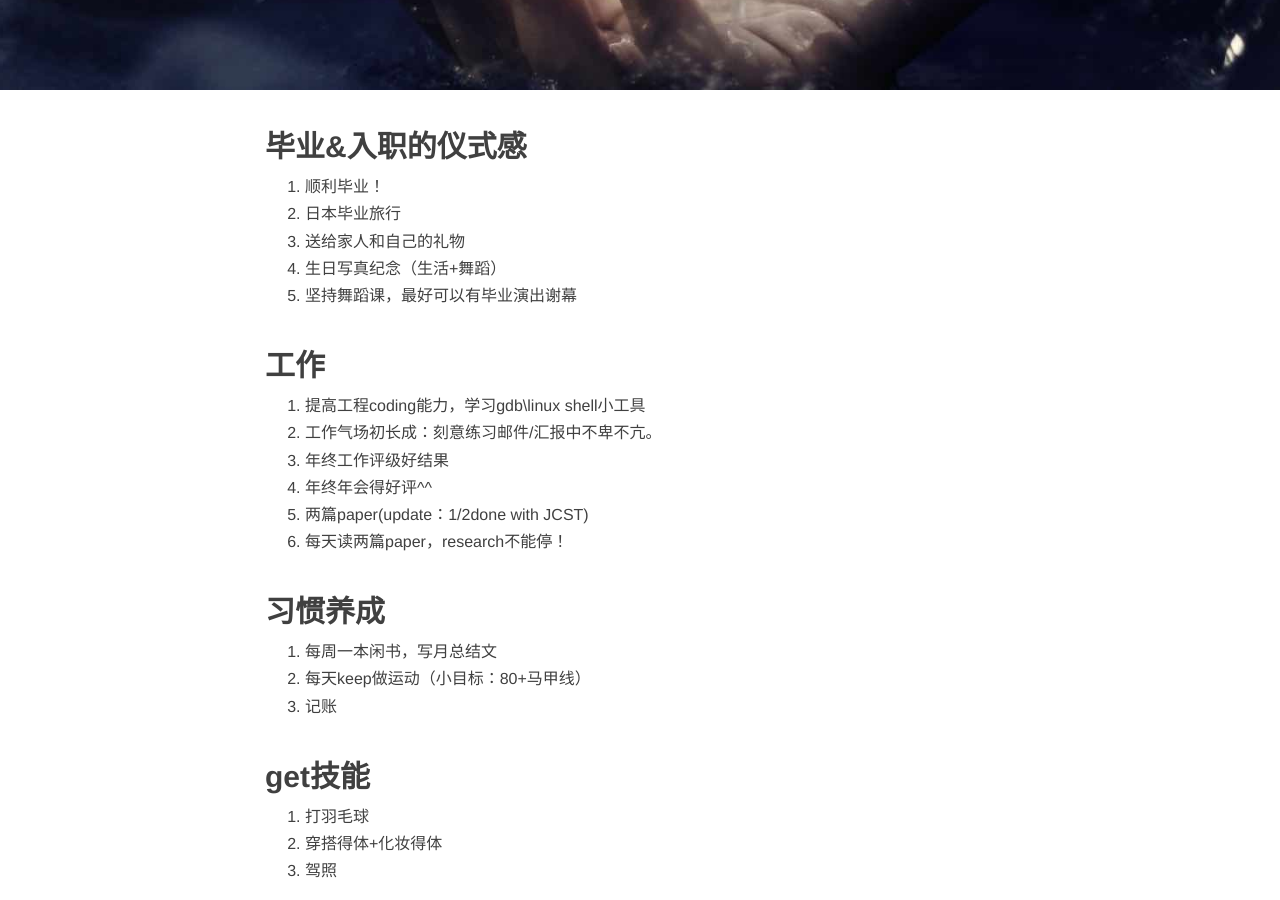
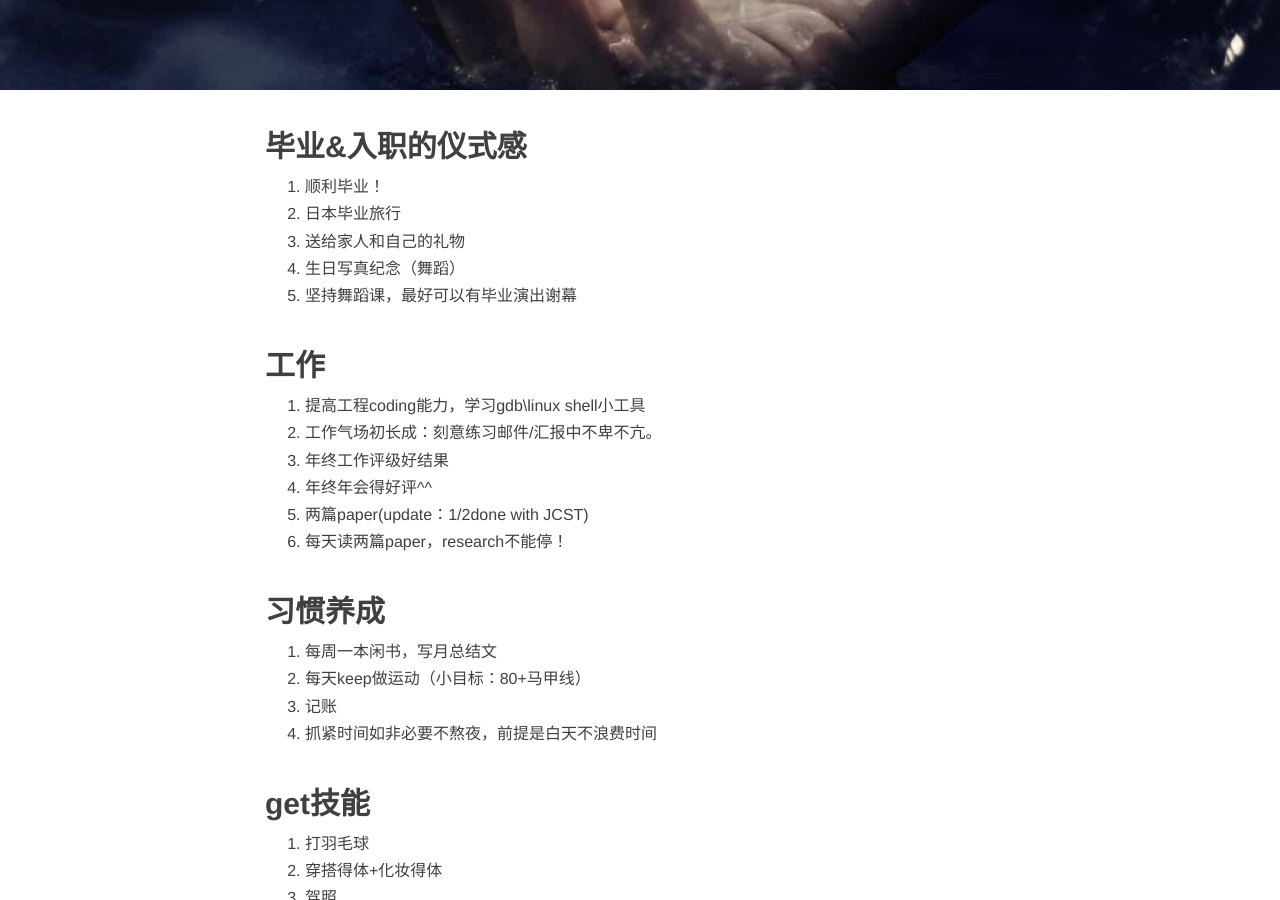
Before and after one commit to betterpotter/betterpotter.github.io, a Jekyll site: the page built from _posts/2017-01-01-new_year_resolution.md, in a window 1280 px wide and 900 px high, scrolled down 344 px. Built offline with Jekyll 4.4.1, drawn with Linux system fonts in a browser that asks for light colours; nearby versions of some CDN libraries; comment, search, counter and statistics services are not loaded.

Commit message:
Update 2017-01-01-new_year_resolution.md

```diff
--- a/_posts/2017-01-01-new_year_resolution.md
+++ b/_posts/2017-01-01-new_year_resolution.md
@@ -10,7 +10,7 @@ description: 在地狱里仰望天堂
 1. 顺利毕业！
 2. 日本毕业旅行
 3. 送给家人和自己的礼物
-4. 生日写真纪念（生活+舞蹈）
+4. 生日写真纪念（舞蹈）
 5. 坚持舞蹈课，最好可以有毕业演出谢幕
 
 
@@ -27,6 +27,7 @@ description: 在地狱里仰望天堂
 1. 每周一本闲书，写月总结文
 2. 每天keep做运动（小目标：80+马甲线）
 3. 记账
+4. 抓紧时间如非必要不熬夜，前提是白天不浪费时间
 
 
 ## get技能
```
